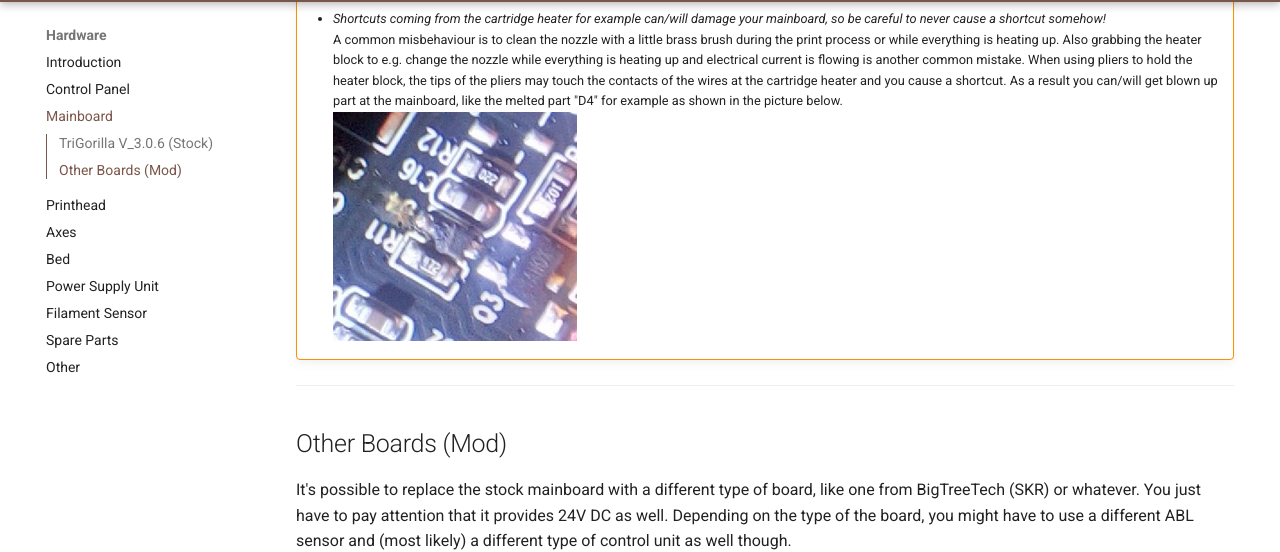
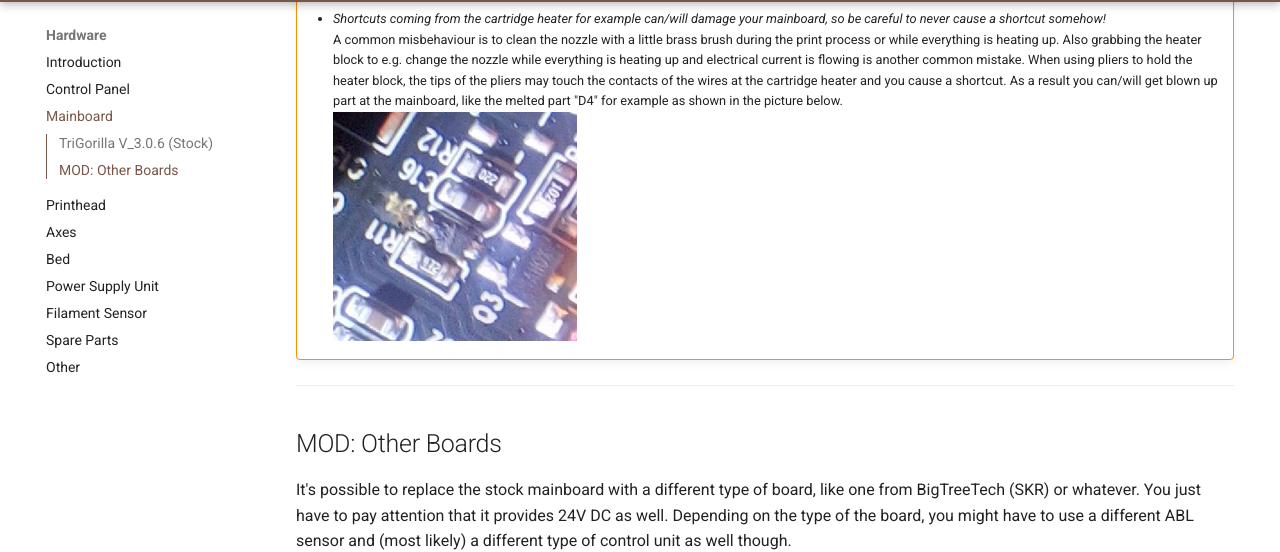
Before and after one commit to 1coderookie/KobraGoNeoInsights, an MkDocs documentation site: the page built from docs/hardware/mainboard.md, in a window 1280 px wide and 900 px high, scrolled down 2385 px. Shown: the part 94-646 px from the top of the window. Built offline with MkDocs 1.6.1 and Material for MkDocs 9.7.7, drawn with Linux system fonts in a browser that asks for light colours; comment, search, counter and statistics services are not loaded.

```diff
--- a/docs/hardware/mainboard.md
+++ b/docs/hardware/mainboard.md
@@ -36,6 +36,6 @@ The following picture shows the fan of the mainboard. It's a "Coolcox CC7015M24S
 
 ---
 
-## Other Boards (Mod)
+## MOD: Other Boards
 It's possible to replace the stock mainboard with a different type of board, like one from BigTreeTech (SKR) or whatever. You just have to pay attention that it provides 24V DC as well. Depending on the type of the board, you might have to use a different ABL sensor and (most likely) a different type of control unit as well though.
 However, as nobody reached out to me yet with a description of different boards being used, I can't give you any further information at this point.
```
